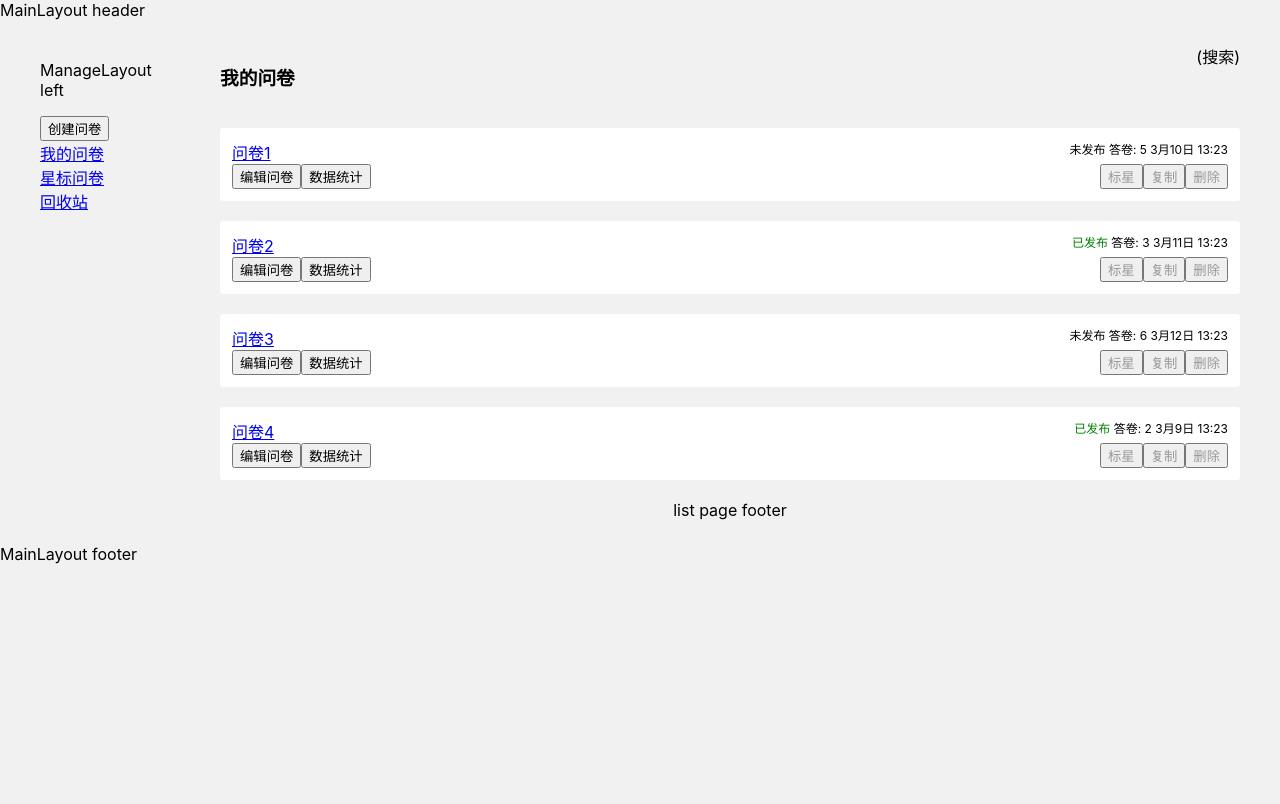
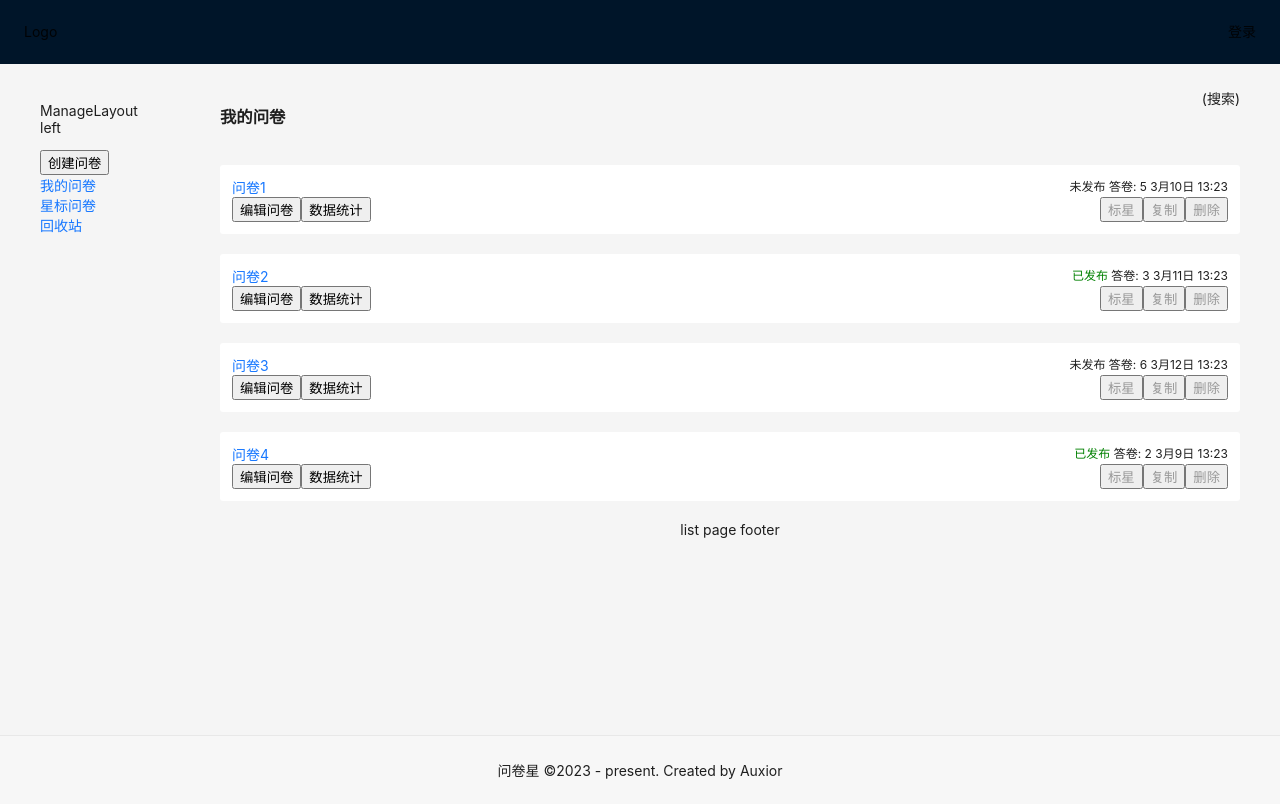
Before and after one commit to Auxior/sojump-fe, a React (Create React App) app: page /manage/list in a window 1280 px wide. Built offline with nearby package versions, Linux system fonts and the light colour scheme.

Commit message:
Add VSCode settings and update dependencies

```diff
--- a/package.json
+++ b/package.json
@@ -11,6 +11,7 @@
     "@types/react": "^18.2.63",
     "@types/react-dom": "^18.2.20",
     "ahooks": "^3.7.10",
+    "antd": "^5.15.1",
     "react": "^18.2.0",
     "react-dom": "^18.2.0",
     "react-router-dom": "^6.22.3",
--- /dev/null
+++ b/src/layouts/MainLayout.module.scss
@@ -0,0 +1,21 @@
+.header {
+  padding: 0 24px;
+
+  .left {
+    float: left;
+  }
+
+  .right {
+    float: right;
+  }
+}
+
+.main {
+  min-height: calc(100vh - 64px - 65px);
+}
+
+.footer {
+  text-align: center;
+  background-color: #f7f7f7;
+  border-top: 1px solid #e8e8e8;
+}
--- a/src/layouts/MainLayout.tsx
+++ b/src/layouts/MainLayout.tsx
@@ -1,15 +1,22 @@
 import React, { FC } from 'react'
 import { Outlet } from 'react-router-dom'
+import { Layout } from 'antd'
+import styles from './MainLayout.module.scss'
+
+const { Header, Content, Footer } = Layout
 
 const MainLayout: FC = () => {
   return (
-    <>
-      <div>MainLayout header</div>
-      <div>
+    <Layout>
+      <Header className={styles.header}>
+        <div className={styles.left}>Logo</div>
+        <div className={styles.right}>登录</div>
+      </Header>
+      <Content className={styles.main}>
         <Outlet />
-      </div>
-      <div>MainLayout footer</div>
-    </>
+      </Content>
+      <Footer className={styles.footer}>问卷星 &copy;2023 - present. Created by Auxior</Footer>
+    </Layout>
   )
 }
 
--- a/src/pages/Home.tsx
+++ b/src/pages/Home.tsx
@@ -1,5 +1,6 @@
 import React, { FC } from 'react'
 import { useNavigate, Link } from 'react-router-dom'
+import { Button } from 'antd'
 
 const Home: FC = () => {
   const nav = useNavigate()
@@ -12,7 +13,8 @@
     <div>
       <p>Home</p>
       <div>
-        <button onClick={clickHandler}>登录</button>
+        <Button onClick={clickHandler}>登录</Button>
+        &nbsp;
         <Link to="/register">注册</Link>
       </div>
     </div>
--- a/src/pages/manage/List.module.scss
+++ b/src/pages/manage/List.module.scss
@@ -19,8 +19,3 @@
 .footer {
   text-align: center;
 }
-
-// 临时的
-body {
-  background-color: #f1f1f1;
-}
```
Also changed, not shown: 1 other file (tests, documents, lock files or other folders).
